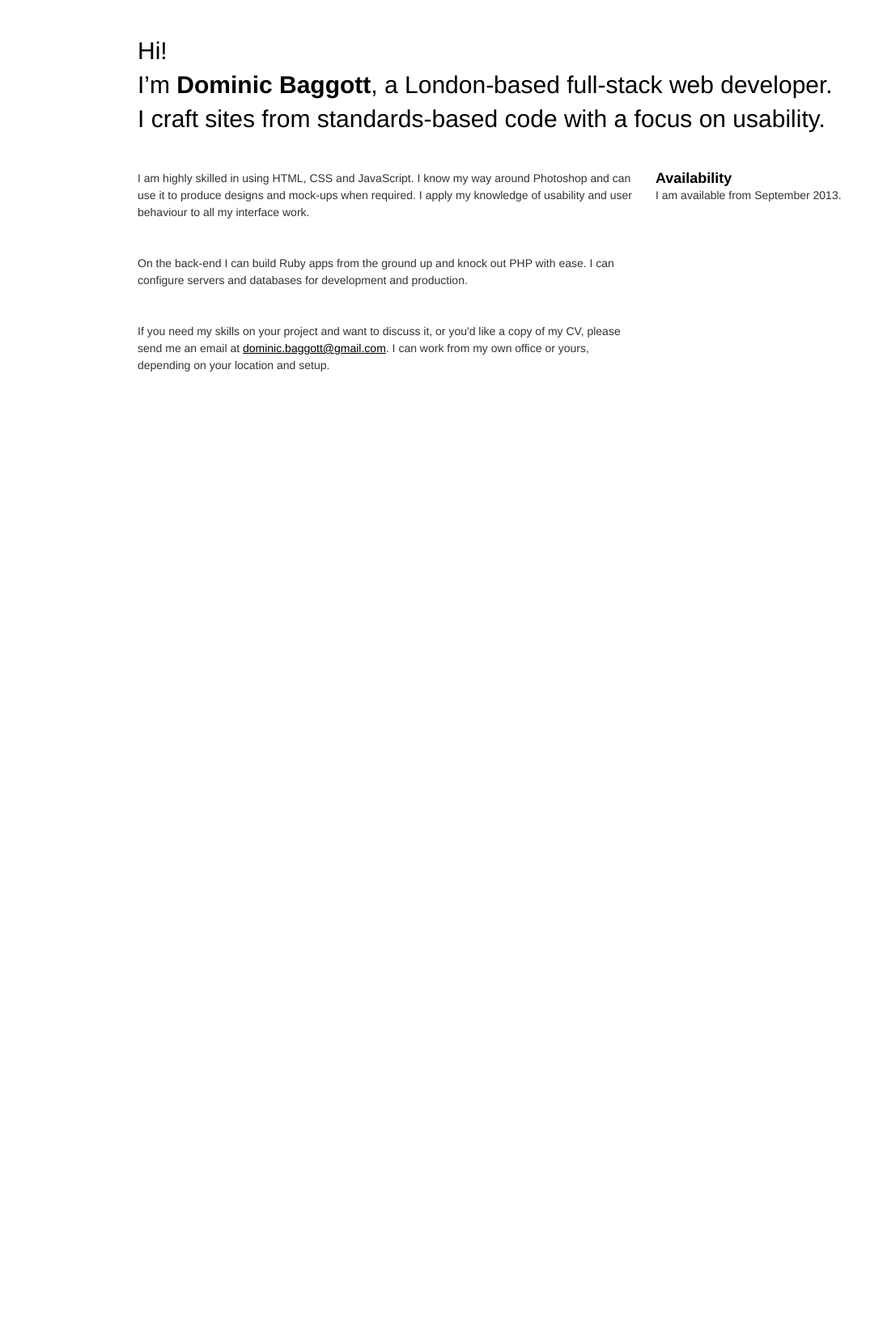
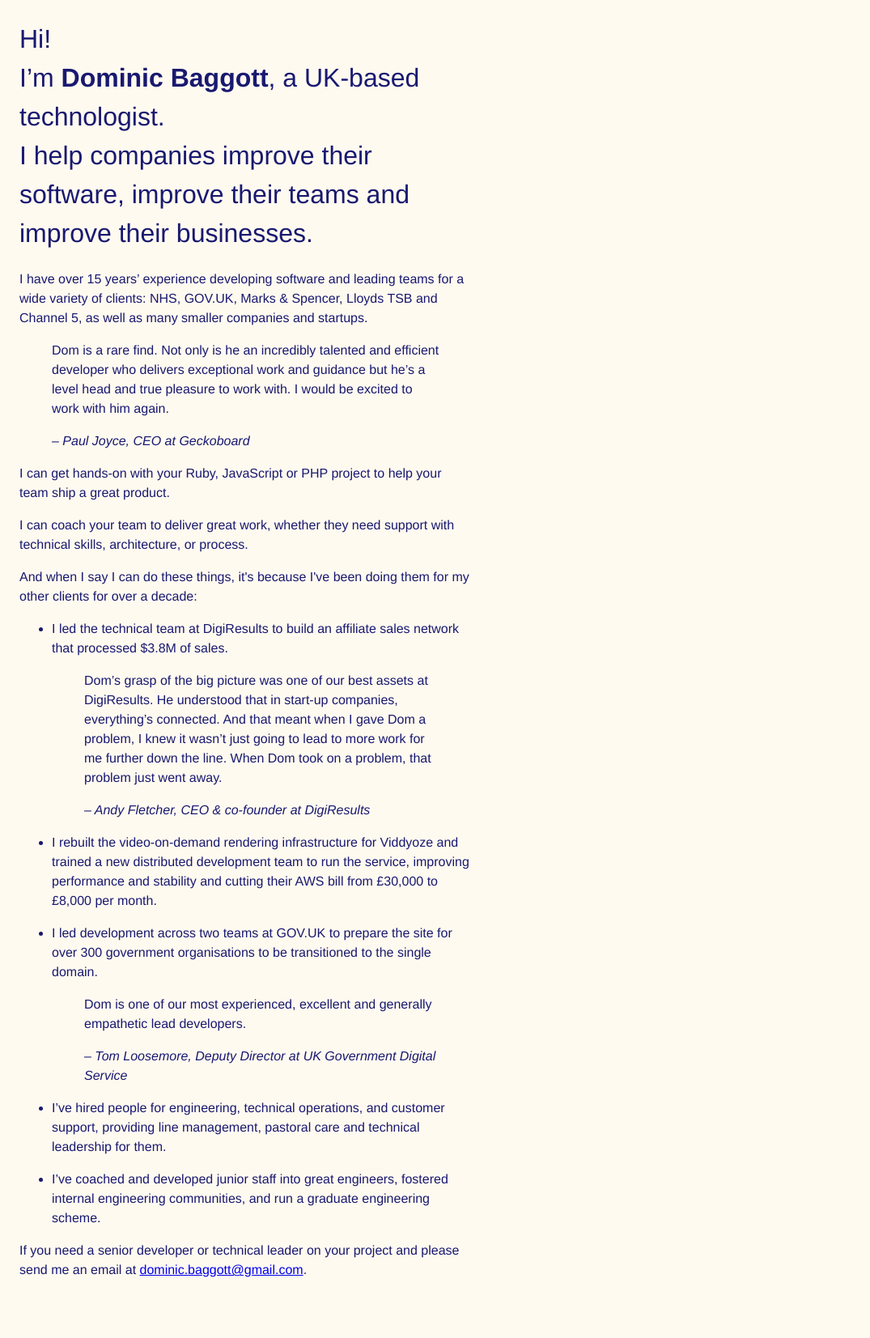
Before and after one commit to evilstreak/dominicbaggott.com, a Jekyll site: the page built from index.html, in a window 1280 px wide. Shown: the whole page at 81% size, without its empty margins (0-1075 px from the left). Built offline with Jekyll 4.4.1, drawn with Linux system fonts in a browser that asks for light colours; Markdown is read by kramdown in place of the engine named in the settings; before the commit the page ends 900 px from its top, so only the background shows below that.

Commit message:
Restore and update lost version of site

```diff
--- a/Gemfile
+++ b/Gemfile
@@ -1,3 +1,4 @@
 source 'https://rubygems.org'
 gem 'jekyll'
-gem 'redcarpet'
+
+gem "webrick", "~> 1.7"
--- a/_config.yml
+++ /dev/null
@@ -1 +0,0 @@
-markdown: redcarpet
--- a/_layouts/default.html
+++ b/_layouts/default.html
@@ -1,18 +1,12 @@
 <!DOCTYPE html>
 <html>
   <head>
-    <title>Dominic Baggott - freelance web developer</title>
+    <meta http-equiv="Content-Type" content="text/html; charset=UTF-8">
+    <meta name="viewport" content="width=device-width, initial-scale=1">
+    <title>Dominic Baggott - technology consultant</title>
     <link rel="stylesheet" type="text/css" href="dominicbaggott.css">
-    <meta http-equiv="Content-Type" content="text/html; charset=UTF-8">
   </head>
   <body>
     {{ content }}
-
-    <script type="text/javascript" src="http://www.google-analytics.com/ga.js"></script>
-    <script type="text/javascript">
-      try {
-        _gat._getTracker("UA-267102-13")._trackPageview();
-      } catch(err) {}
-    </script>
   </body>
 </html>
--- a/dominicbaggott.css
+++ b/dominicbaggott.css
@@ -1,214 +1,15 @@
-* { margin: 0; padding: 0; }
-
 body {
-  background: #fff;
-  color: #333;
-  font: 300 87.5%/1.5 "Helvetica Neue Light", "HelveticaNeue-Light", "Helvetica Neue", Calibri, Helvetica, Arial;
-  margin: 0 auto;
-  padding-top: 3em;
-  width: 940px;
+  background: floralwhite;
+  color: midnightblue;
+  font: 300 16px/1.5 "Helvetica Neue Light", "HelveticaNeue-Light", "Helvetica Neue", Calibri, Helvetica, Arial;
+  margin: 1.5em 1.5em 4.5em;
+  max-width: 560px;
 }
 
 h1 {
-  color: #000;
-  font-size: 2.1429em;
   font-weight: 300;
-  line-height: 1.4001;
-  margin-bottom: 1.4em;
 }
 
-strong {
-  font-family: "Helvetica Neue", "HelveticaNeue", Calibri, Helvetica, Arial;
-  font-weight: bold;
+h1 span {
+  font-weight: 700;
 }
-
-p {
-  margin-bottom: 3em;
-  max-width: 620px;
-}
-
-#projects-overview + p {
-  clear: both;
-}
-
-#availability {
-  float: right;
-  width: 300px;
-}
-
-#availability h2 {
-  color: #000;
-  font: bold 1.2857em/1.1668 "Helvetica Neue", "HelveticaNeue", Calibri, Helvetica, Arial;
-}
-
-#projects-overview h2 {
-  color: #000;
-  font-size: 1.2858em;
-  font-weight: bold;
-  line-height: 1.1667;
-  margin-bottom: 1.1667em;
-}
-
-#projects-overview {
-  clear: both;
-  margin-top: -3em;
-}
-
-#projects-overview li {
-  float: left;
-  list-style: none;
-  margin-right: 20px;
-  margin-top: 3em;
-  width: 300px;
-}
-
-#projects-overview li.third-child {
-  margin-right: 0;
-}
-
-#projects-overview a {
-  background: #808080;
-  display: block;
-  margin-bottom: 15px;
-  padding: 10px;
-  position: relative;
-}
-
-#projects-overview a:hover {
-  background: #dafb5c;
-  background: #000;
-}
-
-#projects-overview img {
-  border: 10px solid #808080;
-  display: block;
-  margin-bottom: 15px;
-}
-
-#projects-overview a img {
-  border: none;
-  margin: 0;
-}
-
-#projects-overview a .zoom {
-  background: url(fancybox/zoom.png) no-repeat;
-  display: block;
-  height: 30px;
-  position: absolute;
-  right: 0;
-  top: 0;
-  width: 30px;
-}
-
-a {
-  color: #000;
-  text-decoration: underline;
-}
-
-a:hover {
-  background: #dafb5c;
-  background: #000;
-  color: #fff;
-  text-decoration: none;
-}
-
-#projects-overview h2 a,
-#fancy_div h2 a {
-  background: none;
-  color: #000;
-  display: inline;
-  font-size: 14px;
-  font-weight: normal;
-  margin: 0 0 0 10px;
-  padding: 0;
-}
-
-#projects-overview h2 a:hover,
-#fancy_div h2 a:hover {
-  background: #000;
-  color: #fff;
-}
-
-#projects-overview h2 a:after,
-#fancy_div h2 a:after {
-  content: " \00BB";
-}
-
-#projects {
-  display: none;
-}
-
-div.scroll-wrapper {
-  background: #fff;
-  overflow: hidden;
-  position: relative;
-  width: 980px;
-}
-
-#fancy_div {
-  background: #fff url(fancybox/thumb_menu_bg.png) repeat-x left bottom;
-}
-
-#fancy_div h2 {
-  background: #f2f2f2 url(fancybox/title_bg.png) repeat-x left top;
-  color: #000;
-  font-size: 1.5em;
-  font-weight: bold;
-  height: 21px;
-  line-height: 21px;
-  padding: 10px 20px;
-}
-
-ul.project-detail {
-  width: 980px;
-}
-
-ul.project-detail li {
-  float: left;
-  list-style: none;
-  overflow: auto;
-  padding: 20px;
-  position: relative;
-  width: 940px;
-}
-
-ul.project-detail img {
-  float: left;
-}
-
-ul.project-detail h3 {
-  color: #000;
-  font-size: 1.2858em;
-  font-weight: bold;
-  line-height: 1.1667;
-  margin-bottom: 1.1667em;
-  margin-left: 640px;
-}
-
-ul.project-detail p {
-  clear: none;
-  margin-bottom: 1.5em;
-  margin-left: 640px;
-  width: auto;
-}
-
-ul.project-detail-menu {
-  clear: both;
-  display: table;
-  margin: 0 auto;
-  text-align: center;
-}
-
-ul.project-detail-menu li.selected {
-  background: #808080 url(fancybox/thumb_menu_highlight.png) repeat-x;
-}
-
-ul.project-detail-menu li {
-  display: table-cell;
-  list-style: none;
-  padding: 10px;
-}
-
-ul.project-detail-menu img {
-  display: block;
-}
--- a/index.html
+++ b/index.html
@@ -3,25 +3,78 @@ layout: default
 ---
 
 <h1>Hi!<br>
-I’m <strong>Dominic Baggott</strong>, a London-based full-stack web developer.<br>
-I craft sites from standards-based code with a focus on usability.</h1>
+I’m <span>Dominic Baggott</span>, a UK-based technologist.<br>
+I help companies improve their software, improve their teams and improve their
+businesses.</h1>
 
-<div id="availability">
-  <h2>Availability</h2>
-  <p>I am available from September 2013.</p>
-</div>
+<p>I have over 15 years’ experience developing software and leading teams for a
+wide variety of clients: NHS, GOV.UK, Marks &amp; Spencer, Lloyds TSB and
+Channel 5, as well as many smaller companies and startups.</p>
 
-<p>I am highly skilled in using HTML, CSS and JavaScript. I know my way
-around Photoshop and can use it to produce designs and mock-ups when
-required. I apply my knowledge of usability and user behaviour to all my
-interface work.</p>
+<blockquote>
+  <p>Dom is a rare find. Not only is he an incredibly talented and efficient
+  developer who delivers exceptional work and guidance but he’s a level head
+  and true pleasure to work with. I would be excited to work with him
+  again.</p>
+  <cite>– Paul Joyce, CEO at Geckoboard</cite>
+</blockquote>
 
-<p>On the back-end I can build Ruby apps from the ground up and knock out
-PHP with ease. I can configure servers and databases for development and
-production.</p>
+<p>I can get hands-on with your Ruby, JavaScript or PHP project to help your
+team ship a great product.</p>
 
-<p>If you need my skills on your project and want to discuss it, or you'd
-like a copy of my CV, please send me an email at
-<a href="mailto:dominic.baggott@gmail.com">dominic.baggott@gmail.com</a>.
-I can work from my own office or yours, depending on your location and
-setup.</p>
+<p>I can coach your team to deliver great work, whether they need support with
+technical skills, architecture, or process.</p>
+
+<p>And when I say I can do these things, it's because I've been doing them for
+my other clients for over a decade:</p>
+
+<ul>
+  <li>
+    <p>I led the technical team at DigiResults to build an affiliate sales
+    network that processed $3.8M of sales.</p>
+
+    <blockquote>
+      <p>Dom’s grasp of the big picture was one of our best assets at
+      DigiResults. He understood that in start-up companies, everything’s
+      connected. And that meant when I gave Dom a problem, I knew it wasn’t
+      just going to lead to more work for me further down the line. When Dom
+      took on a problem, that problem just went away.</p>
+      <cite>– Andy Fletcher, CEO &amp; co-founder at DigiResults</cite>
+    </blockquote>
+  </li>
+
+  <li>
+    <p>I rebuilt the video-on-demand rendering infrastructure for Viddyoze and
+    trained a new distributed development team to run the service, improving
+    performance and stability and cutting their AWS bill from £30,000 to £8,000
+    per month.</p>
+  </li>
+
+  <li>
+    <p>I led development across two teams at GOV.UK to prepare the site for
+    over 300 government organisations to be transitioned to the single
+    domain.</p>
+
+    <blockquote>
+      <p>Dom is one of our most experienced, excellent and generally empathetic
+      lead developers.</p>
+      <cite>– Tom Loosemore, Deputy Director at UK Government Digital Service</cite>
+    </blockquote>
+  </li>
+
+  <li>
+    <p>I’ve hired people for engineering, technical operations, and customer
+    support, providing line management, pastoral care and technical leadership
+    for them.</p>
+  </li>
+
+  <li>
+    <p>I’ve coached and developed junior staff into great engineers, fostered
+    internal engineering communities, and run a graduate engineering
+    scheme.</p>
+  </li>
+</ul>
+
+<p>If you need a senior developer or technical leader on your project and
+please send me an email at
+<a href="mailto:dominic.baggott@gmail.com">dominic.baggott@gmail.com</a>.</p>
```
Also changed, not shown: Gemfile.lock, 2 other files.
